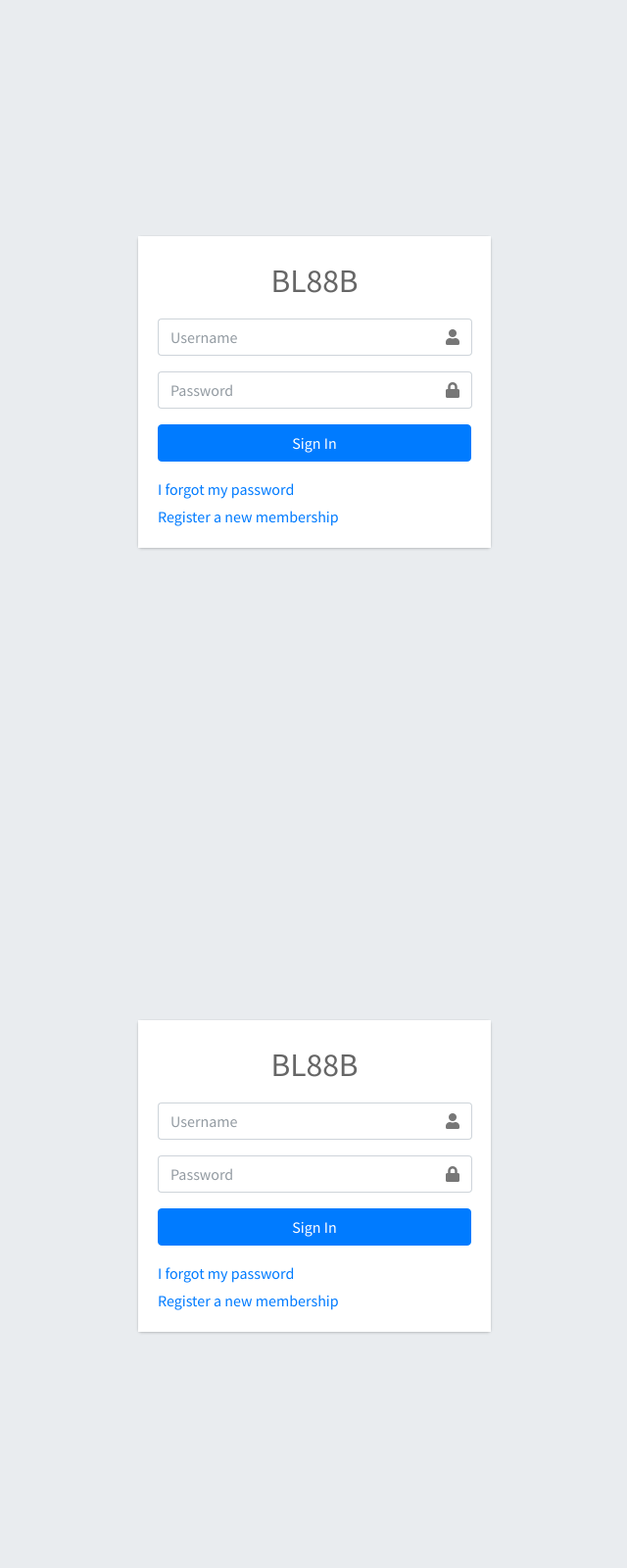
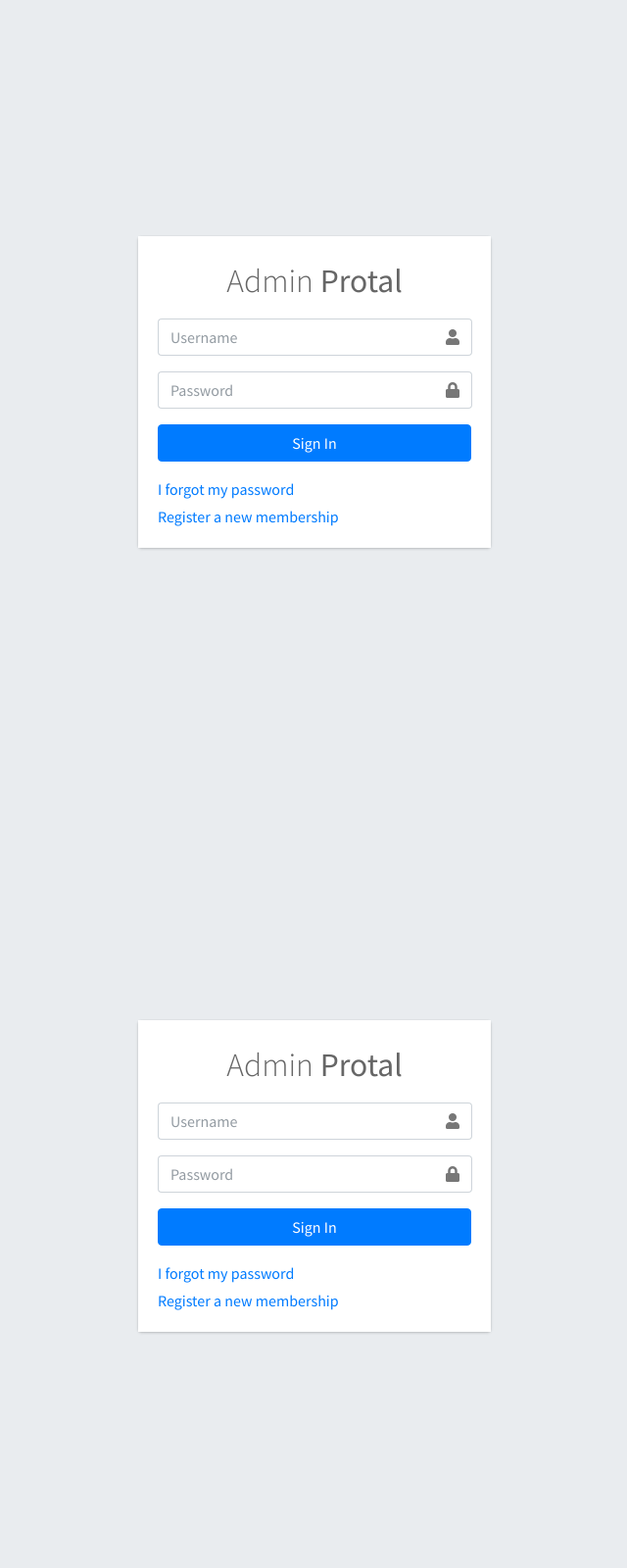
Before and after one commit to nopphawong/portal.bl88b.com, a CodeIgniter 4 app: template app/Views/adminlte/pages/login.php in a window 1280 px wide. Shown: the whole page at 98% size, without its empty margins (319-959 px from the left). Run offline with PHP 8.4 and a stand-in for CodeIgniter, Linux system fonts and the light colour scheme; the template is opened without the code that fills it, so the values that code supplies are empty; some libraries are stand-ins or nearby versions.

Commit message:
login title

```diff
--- a/app/Views/adminlte/pages/login.php
+++ b/app/Views/adminlte/pages/login.php
@@ -7,7 +7,7 @@
         <div class="card">
             <div class="card-body login-card-body">
                 <div class="login-logo">
-                    <a><b>BL88B</b></a>
+                    <a>Admin <b>Protal</b></a>
                 </div>
                 <form @submit="submit">
                     <div class="input-group mb-3">
```
Also changed, not shown: 1 other file.
